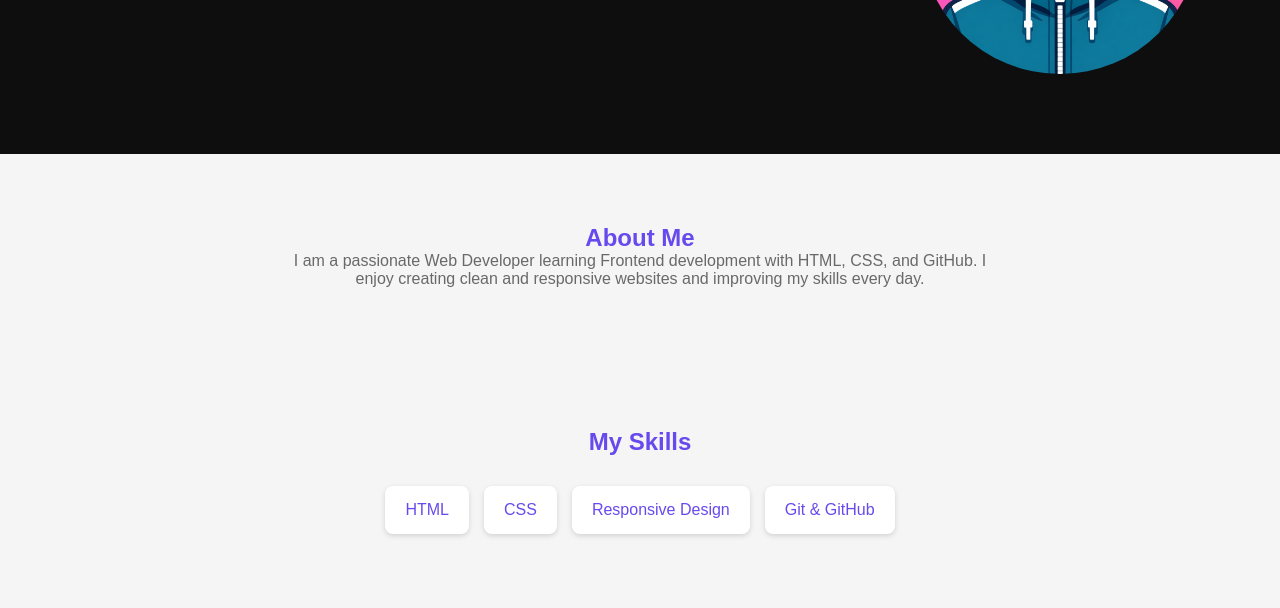
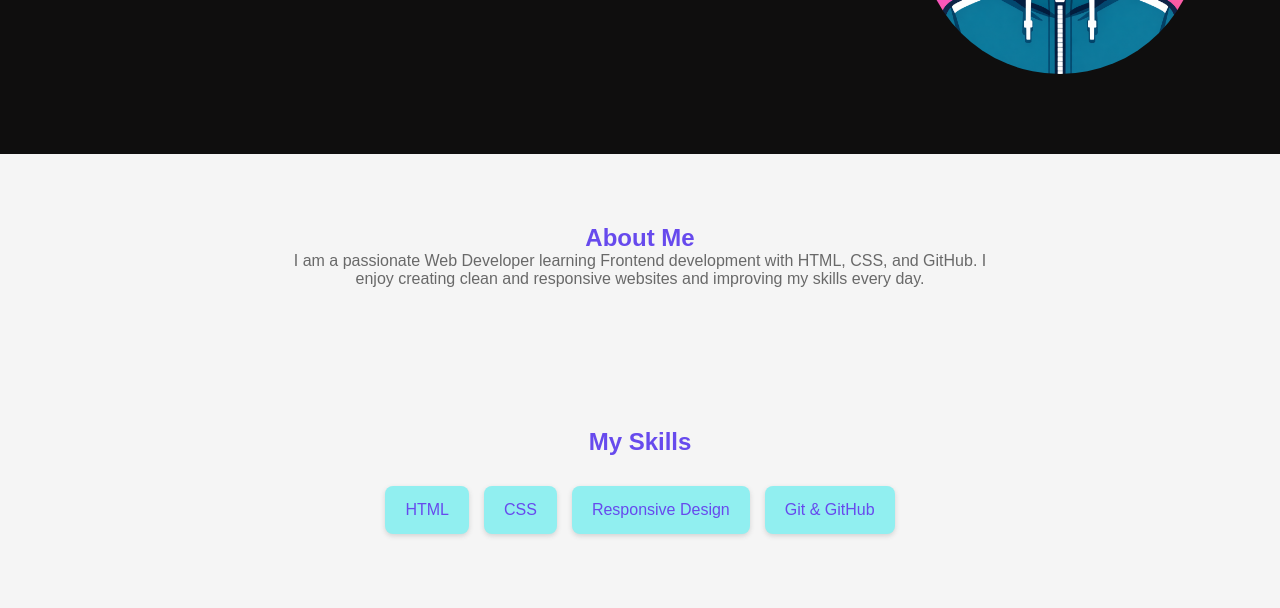
Before and after one commit to ayush09-ai/portofolio, a plain HTML site: page index.html in a window 1280 px wide. Shown: the part 344-952 px from the top of the page. Drawn offline with Linux system fonts and the light colour scheme.

Commit message:
index.html

```diff
--- a/index.html
+++ b/index.html
@@ -95,7 +95,7 @@
         }
 
         .skill-box, .project-card {
-            background-color: white;
+            background-color: rgb(145, 239, 240);
             padding: 15px 20px;
             border-radius: 8px;
             box-shadow: 0 2px 5px lightgray;
```
